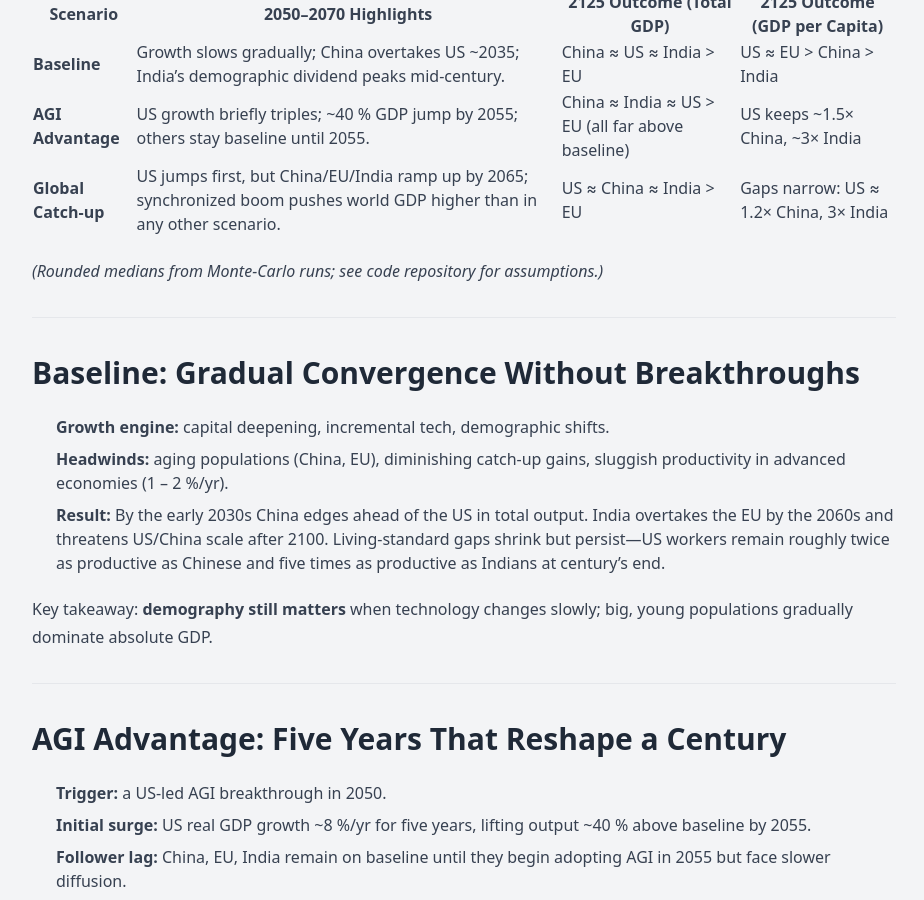
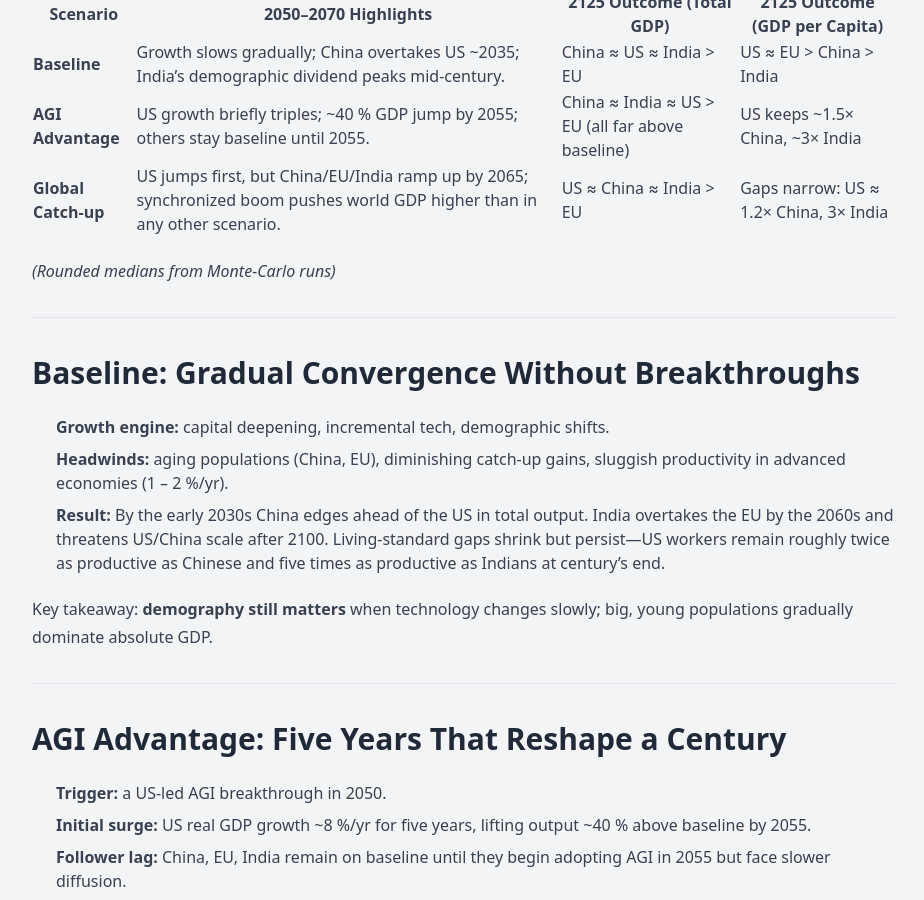
Before and after one commit to diodz/diodz.github.io, a Jekyll site: the page built from _posts/2024-08-19-100-years-growth.md, in a window 1280 px wide and 900 px high, scrolled down 665 px. Shown: the whole window, without its empty margins (176-1100 px from the left). Built offline with Jekyll 4.4.1, drawn with Linux system fonts in a browser that asks for light colours.

```diff
--- a/_posts/2024-08-19-100-years-growth.md
+++ b/_posts/2024-08-19-100-years-growth.md
@@ -23,7 +23,7 @@
 | **AGI Advantage** | US growth briefly triples; ~40 % GDP jump by 2055; others stay baseline until 2055. | China ≈ India ≈ US > EU (all far above baseline) | US keeps ~1.5× China, ~3× India |
 | **Global Catch-up** | US jumps first, but China/EU/India ramp up by 2065; synchronized boom pushes world GDP higher than in any other scenario. | US ≈ China ≈ India > EU | Gaps narrow: US ≈ 1.2× China, 3× India |
 
-*(Rounded medians from Monte-Carlo runs; see code repository for assumptions.)*
+*(Rounded medians from Monte-Carlo runs)*
 
 ---
 
```
